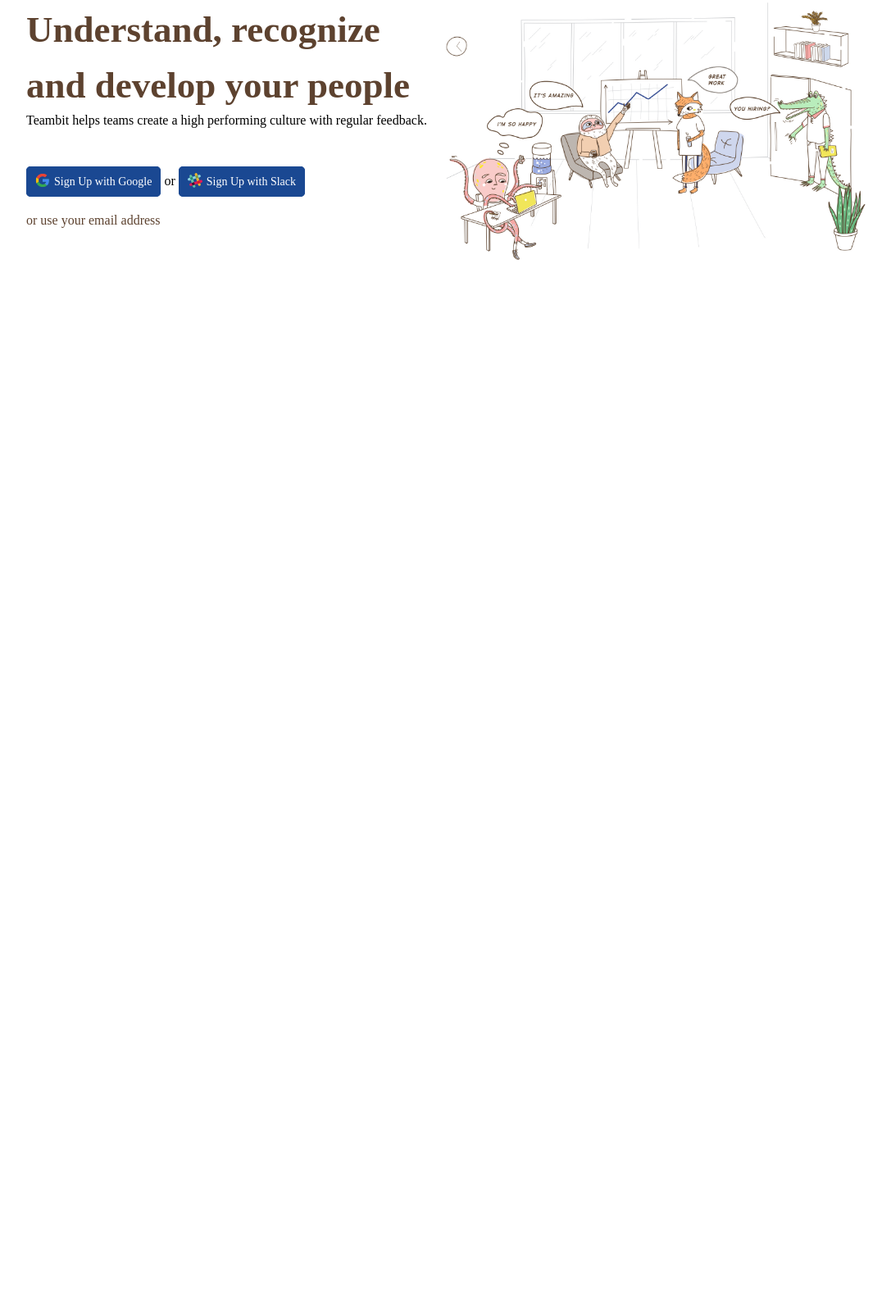
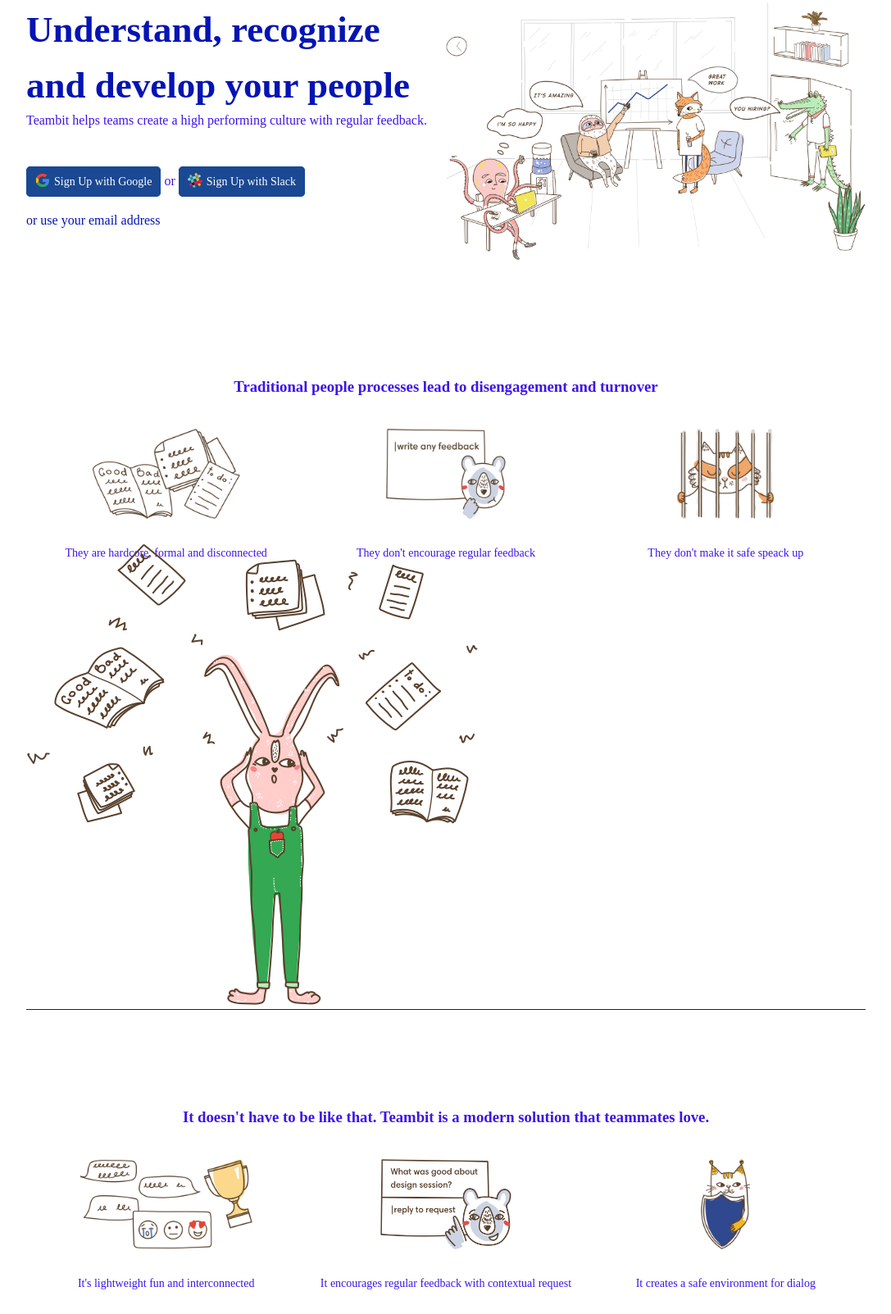
Before and after one commit to GiuseppeCutrano/node-sass-teambit, a website: page index.html in a window 1280 px wide. Shown: the part 137-1740 px from the top of the page at 82% size, without its empty margins (96-1183 px from the left). Before the commit the page ends 800 px from the top, so only its background shows below. Drawn offline with Linux system fonts and the light colour scheme.

Commit message:
non completo

```diff
--- a/index.html
+++ b/index.html
@@ -8,7 +8,7 @@
     <title>Teambit</title>
 </head>
 <body>
-    <!-- WRAPPER -->
+
     <div class="wrapper">
       <!-- HEADER -->
       <header>
@@ -17,7 +17,7 @@
           <nav>
             <!-- Logo -->
             <div class="logo">
-              <img src="dist/img/logo.svg" alt="Teambit">
+              <img src="dist/img/TB_logo.png" alt="Teambit">
             </div>
             <!-- Menu -->
             <div class="menu">
@@ -62,6 +62,97 @@
 
         </section>
 
+        <section id="main_content">
+          <div class="container">
+
+            <div class="box_img">
+              <h3>Traditional people processes lead to disengagement and turnover</h3>
+
+              <div class="small_box">
+                <img src="dist/img/hardcore.png" alt="Hardcore">
+                <p>They are hardcore, formal and disconnected</p>
+              </div>
+
+              <div class="small_box">
+                <img src="dist/img/nofeedback.png" alt="No feedback">
+                <p>They don't encourage regular feedback</p>
+              </div>
+
+              <div class="small_box">
+                <img src="dist/img/notsafe.png" alt="No safe">
+                <p>They don't make it safe speack up</p>
+              </div>
+
+              <div class="col-rabbit">
+                <img src="dist/img/before.png" alt="Before">
+              </div>
+            </div>
+
+            <div class="box_img">
+              <h3>It doesn't have to be like that. Teambit is a modern solution that teammates love.</h3>
+
+              <div class="small_box">
+                <img src="dist/img/lightweight.png" alt="Lightweight">
+                <p>It's lightweight fun and interconnected</p>
+              </div>
+
+              <div class="small_box">
+                <img src="dist/img/feedbacksuggestions.png" alt="Feedback suggestions">
+                <p>It encourages regular feedback with contextual request</p>
+              </div>
+
+              <div class="small_box">
+                <img src="dist/img/safe.png" alt="Safe">
+                <p>It creates a safe environment for dialog</p>
+              </div>
+
+              <div class="box_rabbit">
+                <img src="dist/img/after.png" alt="After">
+              </div>
+
+              <h3>Here is how it works.</h3>
+
+            </div>
+
+          </div>
+        </section>
+
+        <section id="solutions">
+
+
+          <div class="feedback_img">
+            <div class="screen">
+              <img src="dist/img/employee-feedback.jpg" alt="Feedback">
+            </div>
+
+            <div class="title">
+              <h3>Feedback to help teammates improve</h3>
+              <p>Empower your teammates to know in real time what they are doing well and what they need to improve.</p>
+
+              <a class="text-small "href="#">Learn more <i class="fas fa-arrow-right"></i></a>
+
+              <img src="dist/img/communication.jpg" alt="Communication">
+            </div>
+          </div>
+          <div class="feedback_img reverse">
+            <div class="screen">
+              <img src="dist/img/employee-survey.jpg" alt="">
+            </div>
+
+            <div class="title">
+              <h3>Surveys to help the team be better</h3>
+              <p>Get real-time insights into your team with research-backed, lightweight and regular surveys.</p>
+
+              <a class="text-small "href="#">Learn more <i class="fas fa-arrow-right"></i></a>
+
+              <img src="dist/img/insights.jpg" alt="">
+            </div>
+          </div>
+
+
+
+        </section>
+
       </main>
       <!-- FOOTER -->
       <footer>
--- a/src/style/app.scss
+++ b/src/style/app.scss
@@ -3,3 +3,5 @@
 @use 'partials/header';
 @use 'partials/main';
 @use 'partials/jumbotron';
+@use 'partials/contentmain';
+@use 'partials/feedback';
--- /dev/null
+++ b/src/style/partials/_contentmain.scss
@@ -0,0 +1,44 @@
+@use 'variables';
+
+#main_content{
+    background-color: variables.$primary_color;
+    text-align: center;
+
+    .box_img{
+      @import 'partials/mixins';
+      @include flex_between;
+      flex-wrap: wrap;
+
+      &:first-child {
+        border-bottom: 1px solid variables.$color_font_page;
+        margin-bottom: 120px;
+      }
+
+      h3 {
+        width: 100%;
+        color:variables.$sec_color_font_page
+      }
+      p {
+
+        color:variables.$sec_color_font_page
+      }
+
+      .small_box {
+        @import 'partials/mixins';
+        @include small_box;
+
+        img {
+         @import 'partials/mixins';
+          @include small_box_img;
+        }
+      }
+      .box_rabbit {
+        width: 100%;
+        padding: 130px 0;
+
+        img {
+          width: 300px;
+        }
+      }
+    }
+  }
--- /dev/null
+++ b/src/style/partials/_feedback.scss
@@ -0,0 +1,29 @@
+#solutions {
+
+        .reverse{
+            flex-direction: row-reverse;
+        }
+
+       .feedback_img{
+           display: flex;
+       }
+
+
+
+        .screen {
+            width: 50%;
+
+          img {
+            height: 380px;
+          }
+        }
+
+        .title {
+          width: 50%;
+
+          img {
+
+            width: 50%;
+          }
+        }
+}
--- a/src/style/partials/_main.scss
+++ b/src/style/partials/_main.scss
@@ -12,6 +12,10 @@
     }
     p {
       padding: 50px 0 40px;
+      color:variables.$sec_color_font_page
+    }
+    span{
+      color:variables.$sec_color_font_page
     }
     a {
       color: variables.$color_font_page;
--- a/src/style/partials/_mixins.scss
+++ b/src/style/partials/_mixins.scss
@@ -20,4 +20,19 @@
     display: flex;
     justify-content: space-between;
   }
-  // Background
+  @mixin flex_column {
+    display: flex;
+    flex-direction: column;
+  }
+
+  @mixin small_box {
+    font-size: variables.$font_size_small;
+    width: calc(100% / 3);
+    height: 180px;
+    padding-top: 40px;
+  }
+
+  @mixin small_box_img {
+    height: 100%;
+    padding-bottom: 30px;
+  }
--- a/src/style/partials/_variables.scss
+++ b/src/style/partials/_variables.scss
@@ -3,7 +3,8 @@
 // font
 $font_size: 14px;
 $font_size_small: 14px;
-$color_font_page: #5d422f;
+$color_font_page: #0414B3;
+$sec_color_font_page: #3E14E9;
 
 // bottoni
 // colore bottoni
@@ -11,3 +12,4 @@
 
 $padding_section: 70px 0;
 $primary_color: white;
+$secondary_color: #7F14D4;
```
Also changed, not shown: dist/app.css, dist/img/TB_logo.png (added).
